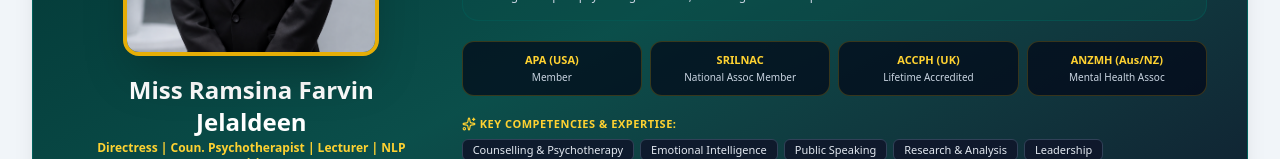
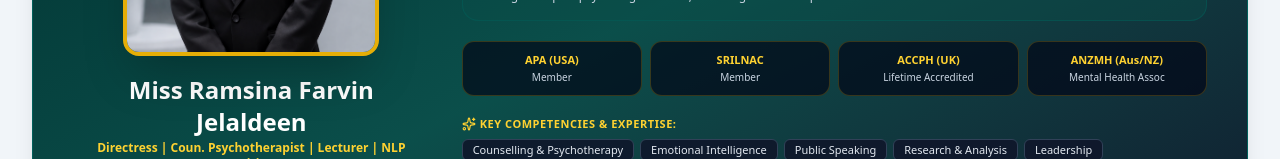
Before and after one commit to thivanka1997/Helping-Hearts-Counselling-Wellness-Centre-New, a Next.js app: page /about in a window 1280 px wide. Shown: the part 641-800 px from the top of the page. Built offline with nearby package versions, Linux system fonts and the light colour scheme; no server answers; the database is empty.

Commit message:
Update SRILNAC subtitle to Member in About Us page

```diff
--- a/components/public/AboutUs.tsx
+++ b/components/public/AboutUs.tsx
@@ -89,7 +89,7 @@ export const AboutUs: React.FC<AboutUsProps> = ({ lecturers, onOpenAppointment,
               </div>
               <div className="bg-slate-950/70 p-2.5 rounded-xl border border-amber-400/20 text-center">
                 <span className="text-amber-300 font-bold block">SRILNAC</span>
-                <span className="text-slate-300 text-[10px]">National Assoc Member</span>
+                <span className="text-slate-300 text-[10px]">Member</span>
               </div>
               <div className="bg-slate-950/70 p-2.5 rounded-xl border border-amber-400/20 text-center">
                 <span className="text-amber-300 font-bold block">ACCPH (UK)</span>
```
